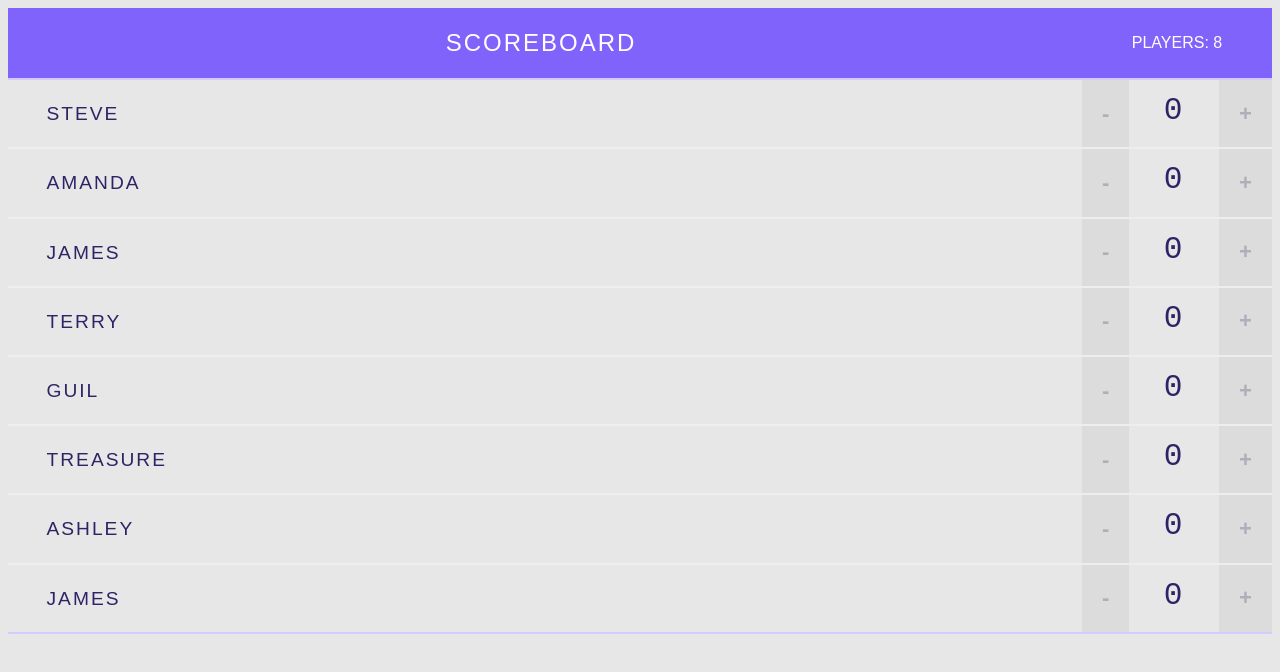
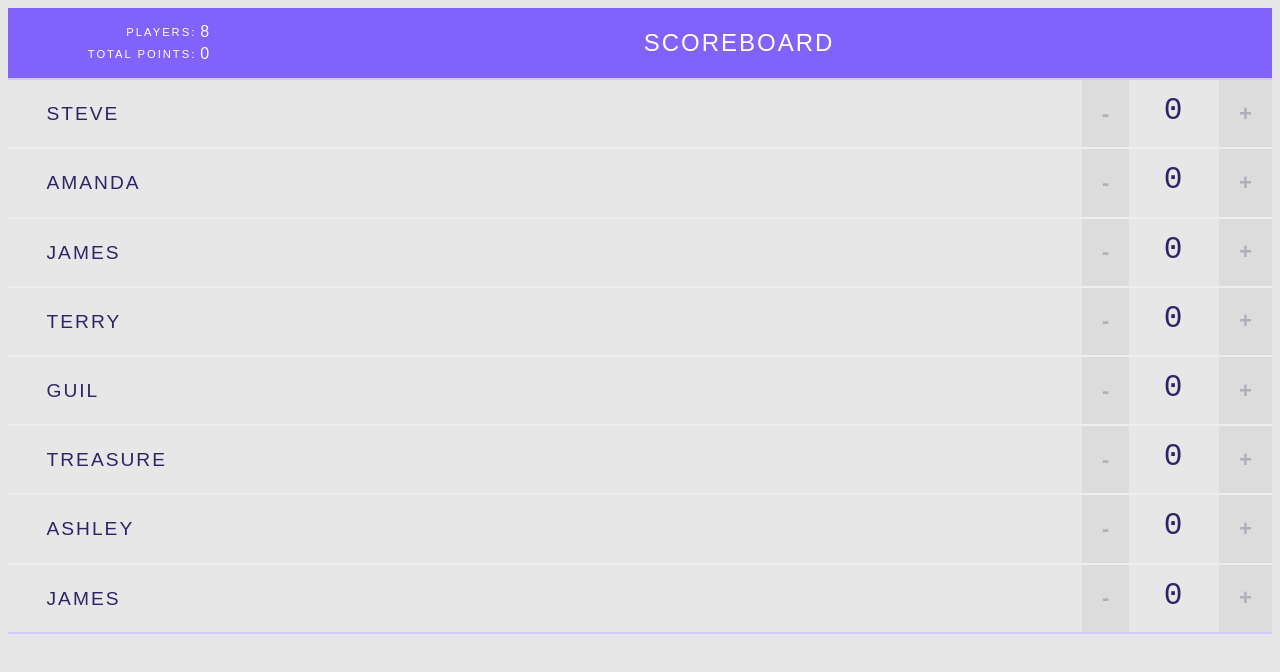
Before and after one commit to SBazelais/Scoreboard, a React (Create React App) app: page / in a window 1280 px wide. Shown: the top 672 px of the page. Built offline with nearby package versions, Linux system fonts and the light colour scheme.

Commit message:
add stats component

```diff
--- a/src/App.js
+++ b/src/App.js
@@ -20,7 +20,7 @@ export default class App extends React.Component {
   render() {
     return (
       <>
-        <Header title="Scoreboard" totalPlayers={this.state.players.length} />
+        <Header title="Scoreboard" players={this.state.players} />
         <ListOfPlayers
           players={this.state.players}
           removePlayer={this.handleRemovePlayer}
--- a/src/components/Header.jsx
+++ b/src/components/Header.jsx
@@ -1,8 +1,10 @@
-export const Header = ({ title, totalPlayers }) => {
+import Stats from "./Stats";
+
+export const Header = ({ title, players }) => {
   return (
     <header>
+      <Stats players={players} />
       <h1>{title}</h1>
-      <span className="stats">Players: {totalPlayers}</span>
     </header>
   );
 };
--- /dev/null
+++ b/src/components/Stats.jsx
@@ -0,0 +1,23 @@
+const Stats = ({ players }) => {
+  const totalPlayers = players.length;
+  const totalPoints = players.reduce((total, player) => {
+    return total + player.score;
+  }, 0);
+
+  return (
+    <table className="stats">
+      <tbody>
+        <tr>
+          <td>Players:</td>
+          <td>{totalPlayers}</td>
+        </tr>
+        <tr>
+          <td>Total Points:</td>
+          <td>{totalPoints}</td>
+        </tr>
+      </tbody>
+    </table>
+  );
+};
+
+export default Stats;
--- a/src/database/PlayersData.js
+++ b/src/database/PlayersData.js
@@ -1,10 +1,10 @@
 export const PlayersData = [
-  { name: "Steve", id: 1 },
-  { name: "Amanda", id: 2 },
-  { name: "James", id: 3 },
-  { name: "Terry", id: 4 },
-  { name: "Guil", id: 5 },
-  { name: "Treasure", id: 6 },
-  { name: "Ashley", id: 7 },
-  { name: "James", id: 8 }
+  { name: "Steve", score: 0, id: 1 },
+  { name: "Amanda", score: 0, id: 2 },
+  { name: "James", score: 0, id: 3 },
+  { name: "Terry", score: 0, id: 4 },
+  { name: "Guil", score: 0, id: 5 },
+  { name: "Treasure", score: 0, id: 6 },
+  { name: "Ashley", score: 0, id: 7 },
+  { name: "James", score: 0, id: 8 }
 ];
```
